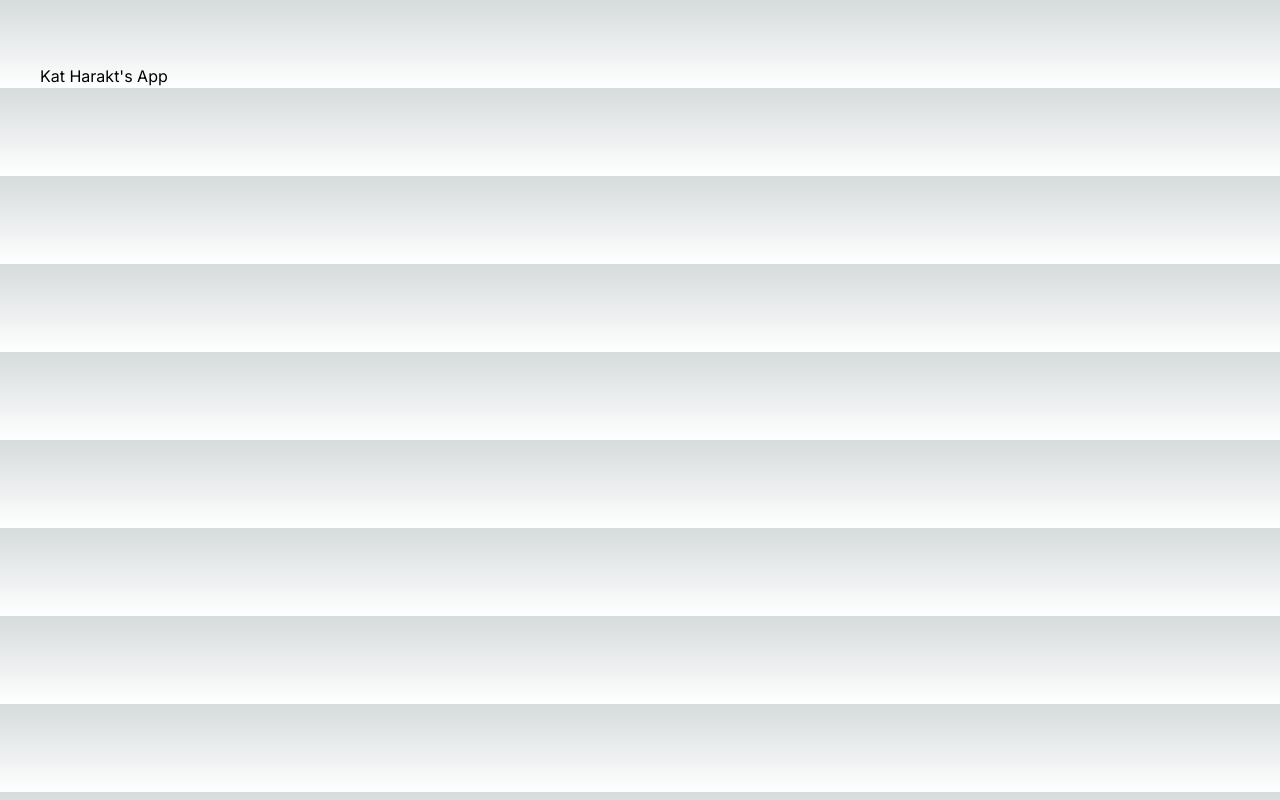
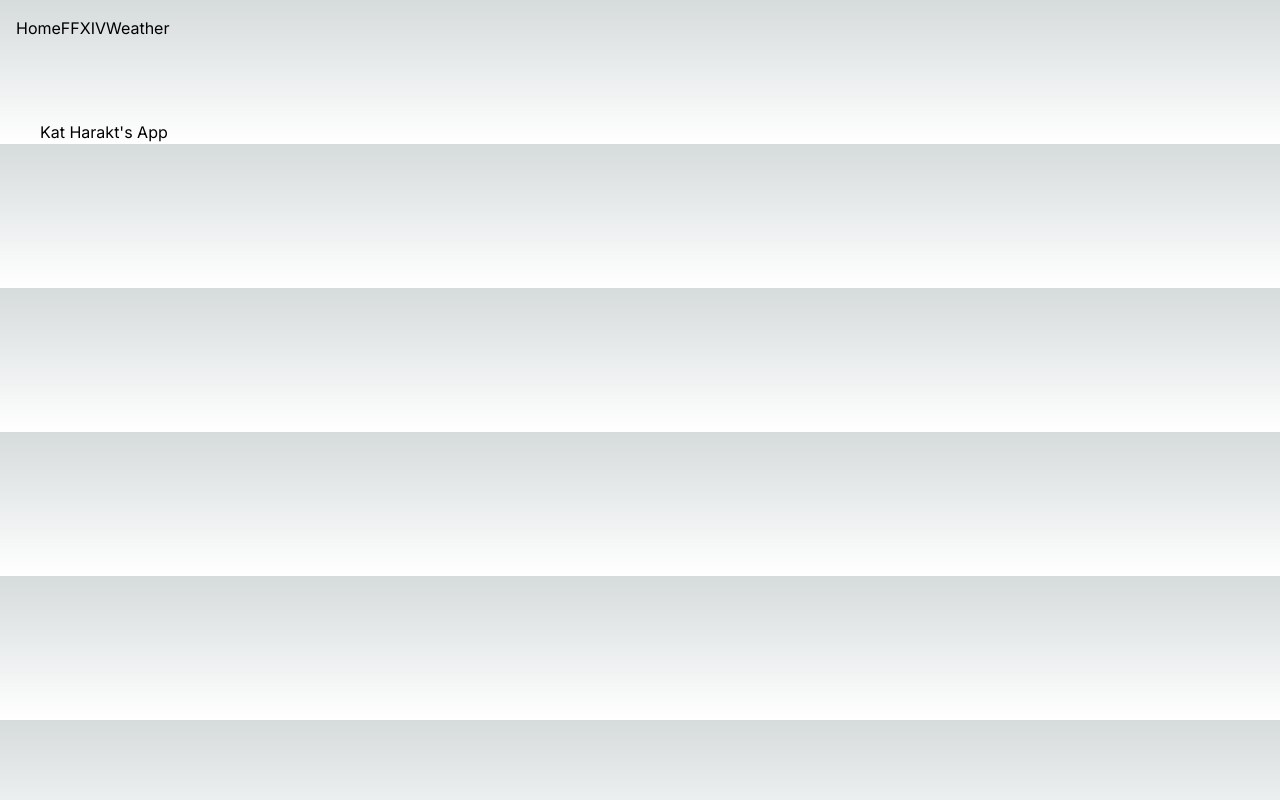
Before and after one commit to clatot/haraktapp, a Next.js app: page / in a window 1280 px wide. Built offline with nearby package versions, Linux system fonts and the light colour scheme.

Commit message:
Init Nav

```diff
--- a/src/app/layout.tsx
+++ b/src/app/layout.tsx
@@ -1,11 +1,12 @@
 import type { Metadata } from "next";
 import { Inter } from "next/font/google";
 import "./globals.css";
+import Link from "next/link";
 
 const inter = Inter({ subsets: ["latin"] });
 
 export const metadata: Metadata = {
-  title: "Create Next App",
+  title: "Harakt's App",
   description: "Generated by create next app",
 };
 
@@ -16,7 +17,16 @@ export default function RootLayout({
 }>) {
   return (
     <html lang="en">
-      <body className={inter.className}>{children}</body>
+      <body className={inter.className}>
+        <div className="flex p-4 gap-8">
+          <nav>
+            <Link href="/">Home</Link>
+            <Link href="/ff">FFXIV</Link>
+            <Link href="/ff/weather">Weather</Link>
+          </nav>
+        </div>
+        {children}
+      </body>
     </html>
   );
 }
```
